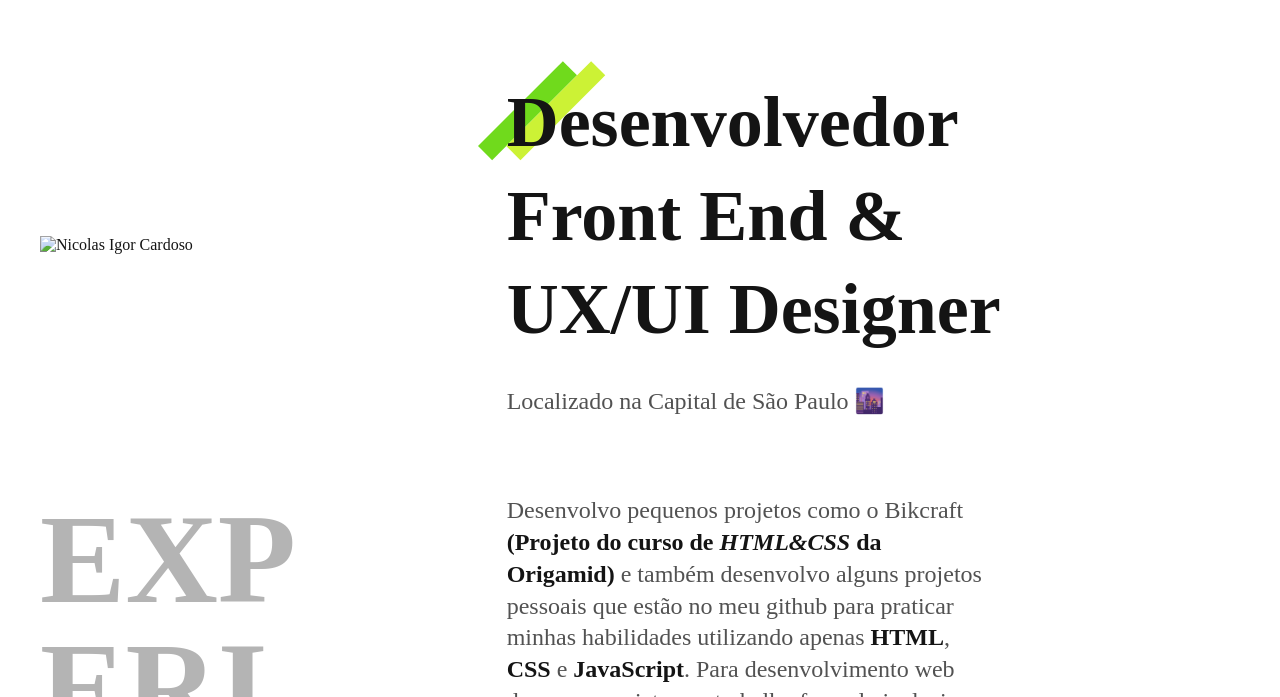
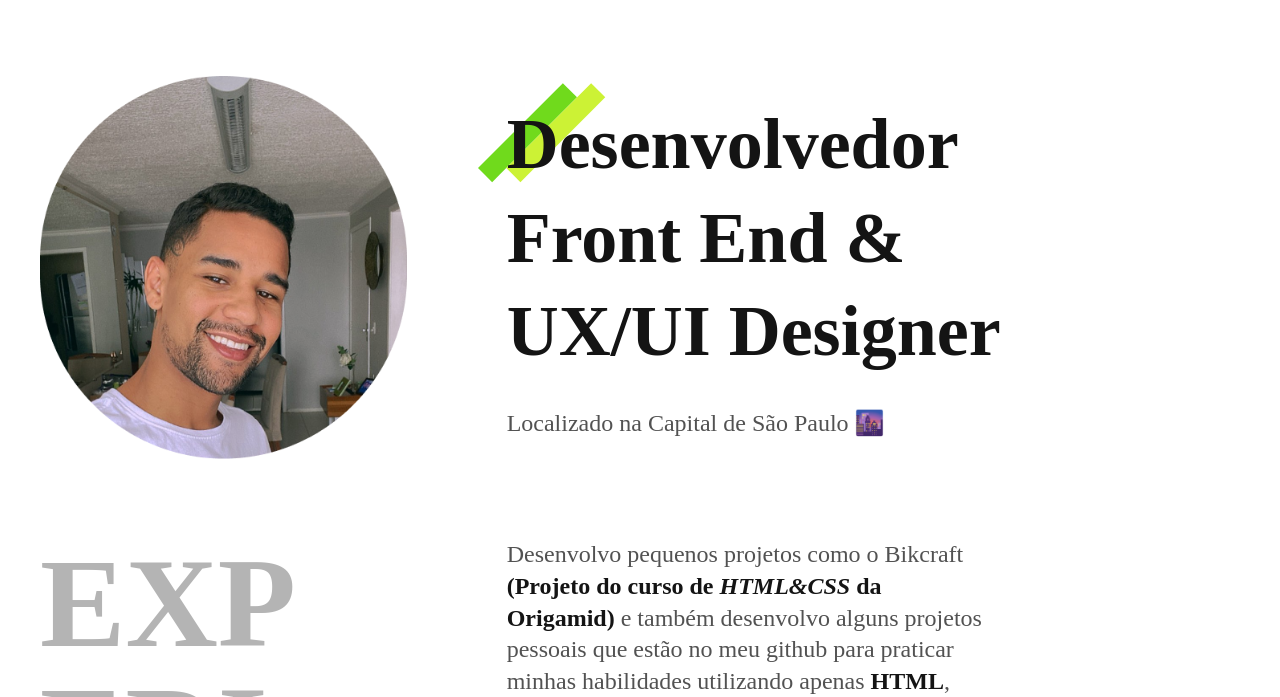
Before and after one commit to Fasterthanthey/portifolio, a plain HTML site: page index.html in a window 1280 px wide. Shown: the part 80-777 px from the top of the page. Drawn offline with Linux system fonts and the light colour scheme; the site is published under a folder, as on GitHub Pages, so addresses that start at the root find nothing.

Commit message:
Atualizacao

```diff
--- a/index.html
+++ b/index.html
@@ -25,7 +25,7 @@
     </header>
 
     <main class="introducao">
-        <img src="/img/img.png" alt="Nicolas Igor Cardoso" >
+        <img src="img/img.png" alt="Nicolas Igor Cardoso" >
         <div>
             <h1>Desenvolvedor<br>Front End & <br>UX/UI Designer</h1>
             <p>Localizado na Capital de São Paulo 🌆 </p>
```
